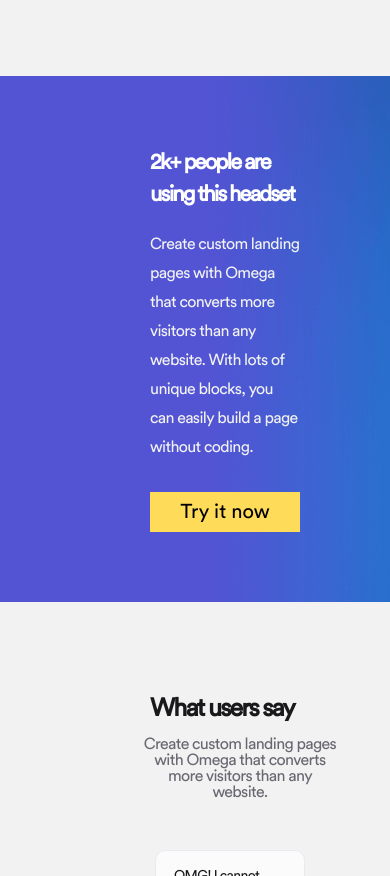
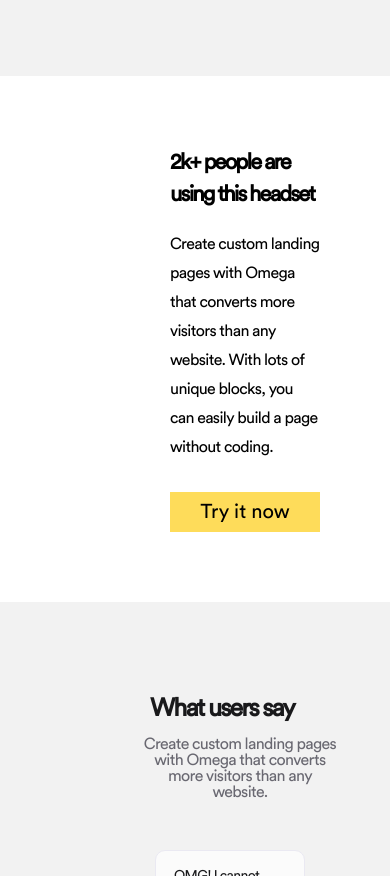
Before and after one commit to the-rustambek/landing-4-page-responsive, a plain HTML site: page index.html in a window 390 px wide. Shown: the part 3085-3961 px from the top of the page. Drawn offline with Linux system fonts and the light colour scheme; files whose address does not match are found by name.

Commit message:
add file

```diff
--- a/style.css
+++ b/style.css
@@ -265,6 +265,19 @@ margin:16px 16px;
     }  .container .box-3-blok{
         margin-left:120px;
     }
+    .box-4{
+        background-image:none !important;
+        background-size: 0;
+
+    }
+    .container .box-4-title{
+        color: black;
+        font-size: 45px;
+
+    }
+   .container .box-4-text{
+        color: black;
+    }
     .box-4-blok.box-4-title{
         font-size: 25px;
         line-height: 25px;
@@ -293,7 +306,7 @@ margin:16px 16px;
 
     .header-info-form-link {
         font-size: 16px;
-        width: 300px;
+        width: 240px;
 
     }
     .box-1-info{
@@ -398,12 +411,14 @@ padding-bottom: 10px;
 width: 300px;
     }
     .box-4-blok .box-4-title{
-        font-size: 25px;
+        font-size: 30px;
         width: 180px;
-        line-height: 25px;
+        line-height: 35px;
         padding-bottom: 20px;
     }
-
+    .container .box-4-blok{
+        margin-left: 200px;
+    }
     .container .box-5-info-text{
         margin-left: 180px;
     }
@@ -638,6 +653,10 @@ margin-top: 10px;
     .box-4-blok .box-4-text{
         font-size: 16px;
         width: 250px;
+    }
+
+    .container .box-4-blok{
+        margin-left: 120px;
     }
     .container .box-5-blok-text{
         margin-bottom: 10px;
```
